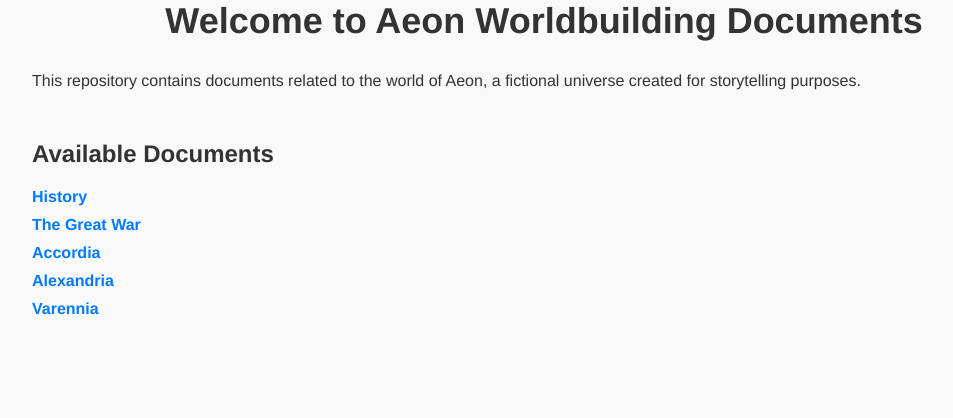
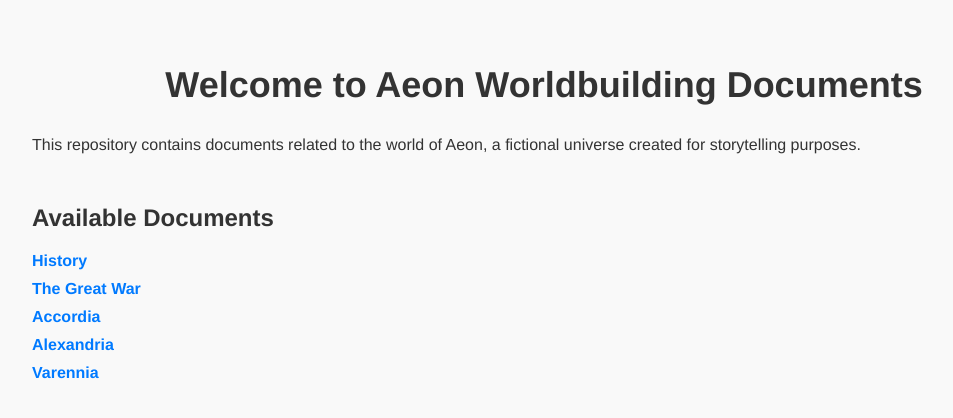
Before and after one commit to AlexSkylark/aeon-world, a plain HTML site: page index.html in a window 1280 px wide. Shown: the whole page, without its empty margins (96-1049 px from the left). Drawn offline with Linux system fonts and the light colour scheme.

Commit message:
more CSS fixes

```diff
--- a/style.css
+++ b/style.css
@@ -4,6 +4,7 @@ body {
     color: #333;
     margin: 0;
     padding: 0 10vw;
+    padding-top: 5vw;
     background-color: #f9f9f9;
   }
 
```
